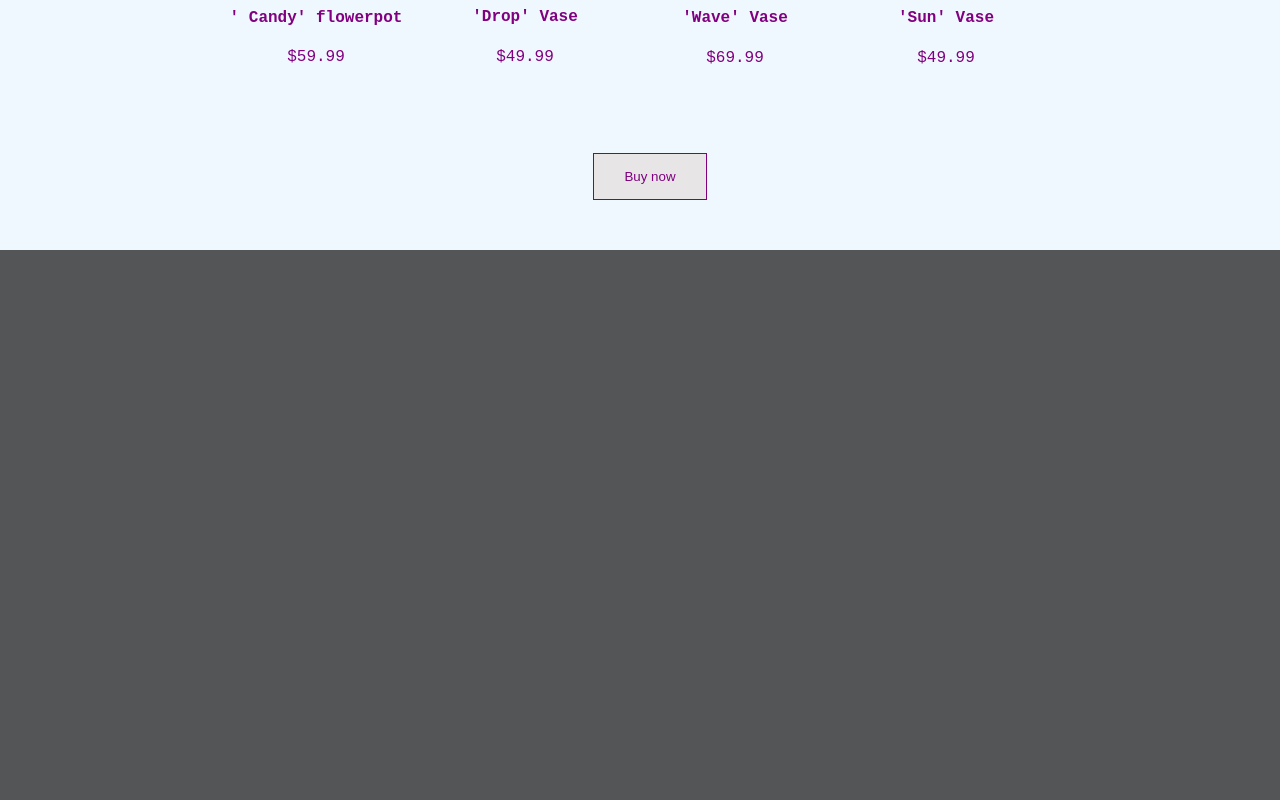
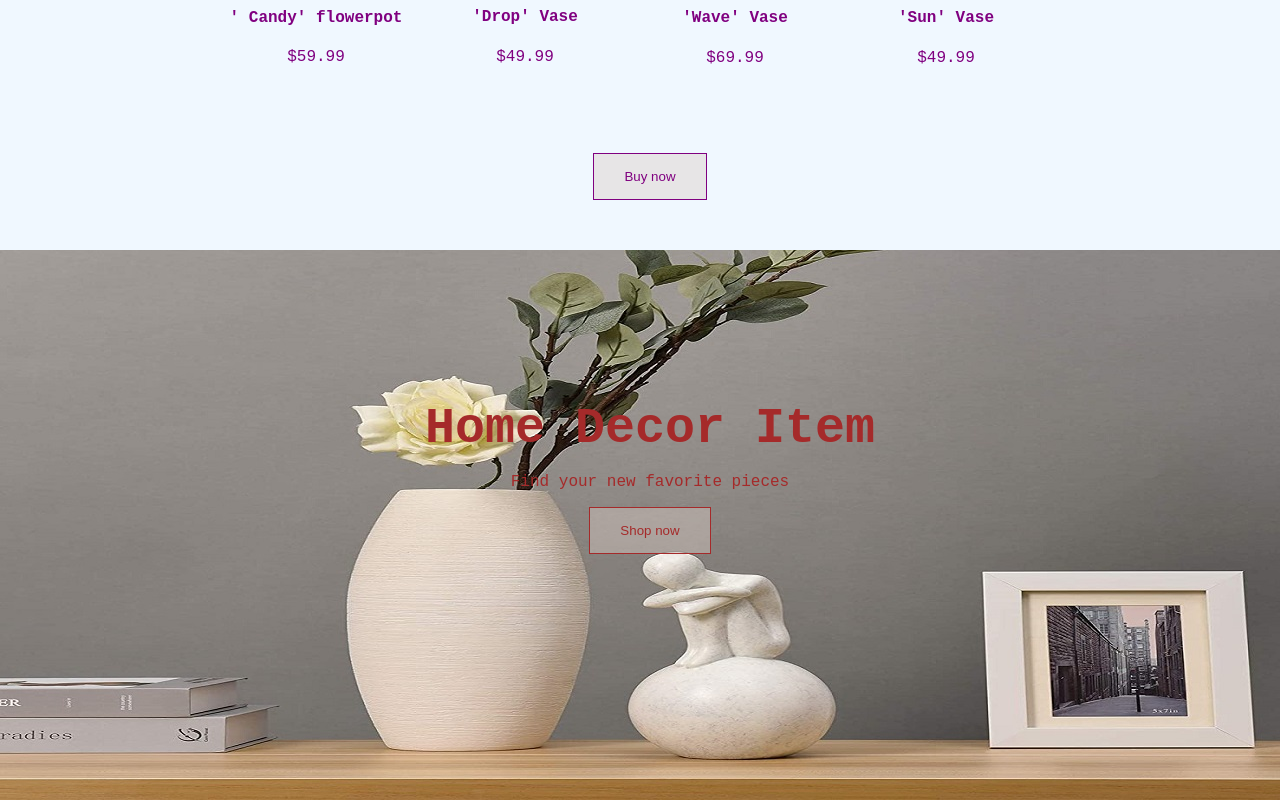
Before and after one commit to gsBullet/ceramics_business_website, a plain HTML site: page index.html in a window 1280 px wide. Shown: the part 980-1780 px from the top of the page. Before the commit the page ends 1230 px from the top, so only its background shows below. Drawn offline with Linux system fonts and the light colour scheme.

Commit message:
home decor item done

```diff
--- a/index.html
+++ b/index.html
@@ -100,7 +100,17 @@
                 Buy now
             </button>
         </div>
-
+    </div>
+    <div class="homeitem">
+        <h3>
+            Home Decor Item
+        </h3>
+        <p>
+            Find your new favorite pieces
+        </p>
+        <button>
+            Shop now
+        </button>
 
     </div>
 
--- a/style.css
+++ b/style.css
@@ -52,7 +52,7 @@ body {
 .bannerimg span {
     display: block;
     padding-top: 150px;
-   color: brown;
+    color: brown;
     font-size: 50px;
     text-transform: capitalize;
     font-weight: bold;
@@ -64,12 +64,13 @@ body {
 
 button{
     padding: 15px 30px;
-    color: rgb(21, 18, 207);
+    color: brown;
     background-color: #d9ccc46c ;
-    border: 1px solid blue;
+    border: 1px solid brown;
 }
 .bestselleroption{
     background-color: aliceblue;
+    margin: 0 auto;
 }
 .sellerheader{
     padding: 50px;
@@ -83,28 +84,23 @@ button{
     background-color: aliceblue;
     align-items: center;
     color: purple;
-
     padding: 20px;
-
 }
 .candypot{
     float: left;
     padding-left: 200px ;
     text-align: center;
-
 }
 .dropvase{
     float: left;
     text-align: center;
     padding-left: 20px;
-
 }
 
 .wavevase{
     float: left;
     padding-left: 20px;
     text-align: center;
-
 }
 
 .sunvase{
@@ -122,3 +118,19 @@ button{
     color: purple;
     text-align: center;
 }
+.homeitem{
+    background-image: url("./img/homedecor.jpg");
+    background-repeat: no-repeat;
+    height: 550px;
+    text-align: center;
+    color: brown;
+    background-color: red;
+}
+.homeitem h3{
+    padding-top: 150px;
+    color: brown;
+    font-size: 50px;
+    text-transform: capitalize;
+    font-weight: bold;
+    margin: 0 auto;
+}
```
Also changed, not shown: img/homedecor.jpg (added).
